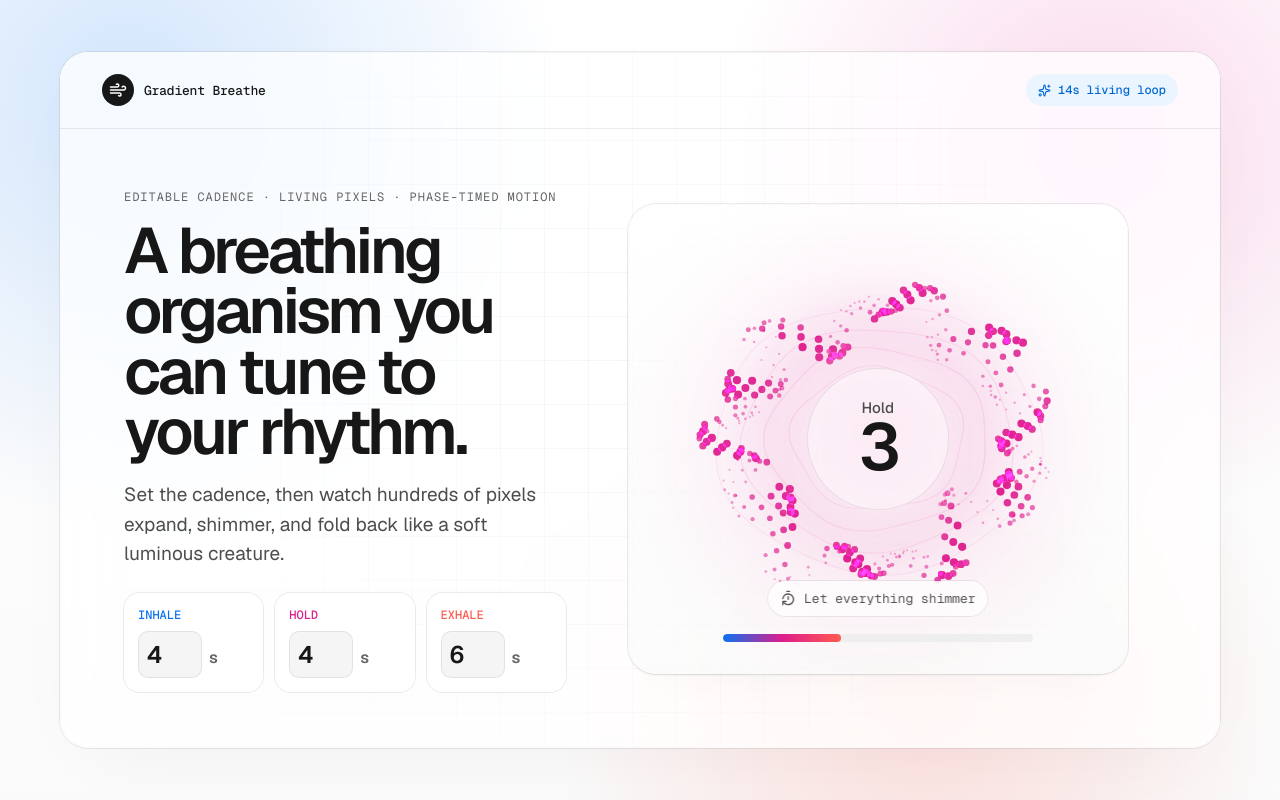
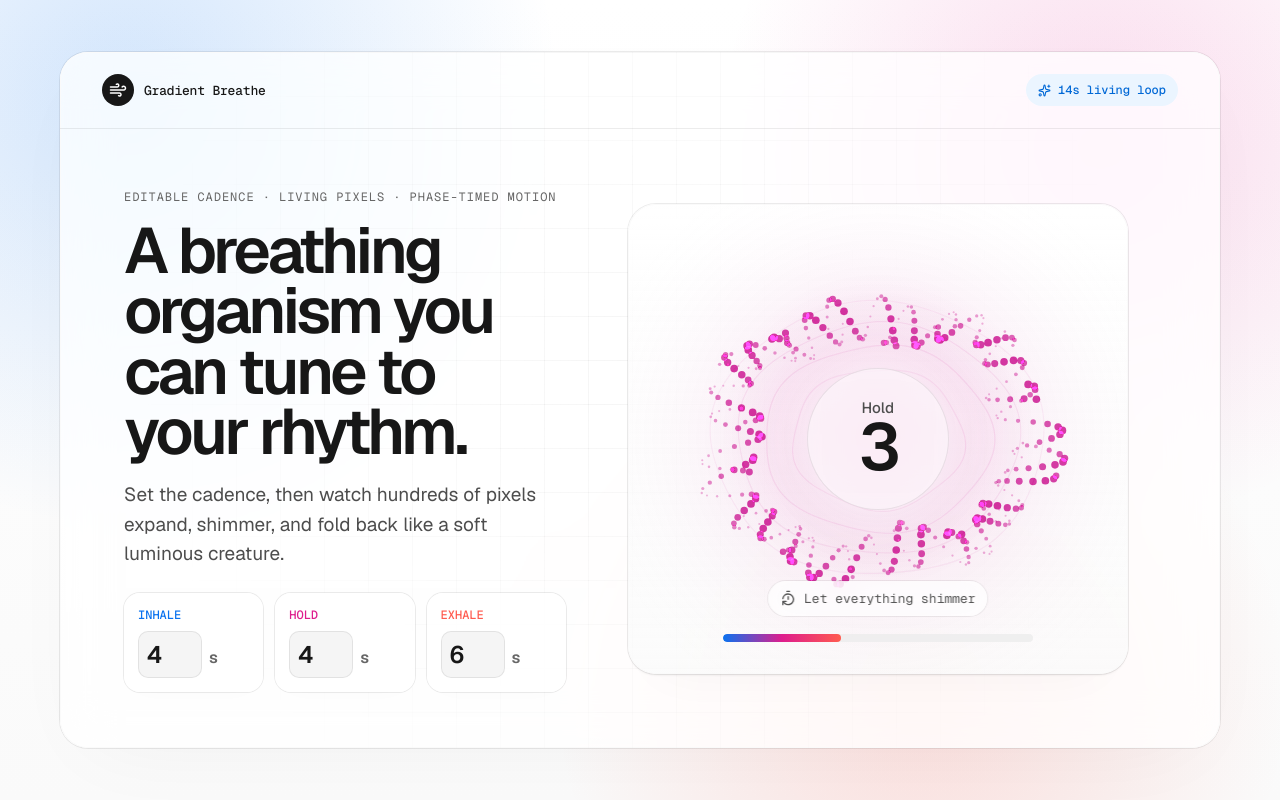
Before and after one commit to igal-hermes/gradient-breathe, a React (Vite) app: page / in a window 1280 px wide. Built offline with nearby package versions, Linux system fonts and the light colour scheme.

Commit message:
Smooth organism transitions and slow motion

```diff
--- a/src/main.jsx
+++ b/src/main.jsx
@@ -13,6 +13,21 @@ function clampDuration(value) {
   const parsed = Number(value);
   if (!Number.isFinite(parsed)) return 1;
   return Math.max(1, Math.min(30, Math.round(parsed)));
+}
+
+function hexToRgb(hex) {
+  const clean = hex.replace('#', '');
+  return [0, 2, 4].map((offset) => parseInt(clean.slice(offset, offset + 2), 16));
+}
+
+function rgbToHex([r, g, b]) {
+  return `#${[r, g, b].map((v) => Math.round(v).toString(16).padStart(2, '0')).join('')}`;
+}
+
+function lerpColor(from, to, amount) {
+  const a = hexToRgb(from);
+  const b = hexToRgb(to);
+  return rgbToHex(a.map((value, i) => value + (b[i] - value) * amount));
 }
 
 function useBreathClock(durations) {
@@ -57,13 +72,13 @@ function useBreathClock(durations) {
   return { phase, phaseProgress, remaining, cycle, cycleProgress, elapsed };
 }
 
-function OrganismCanvas({ phase, phaseProgress, elapsed, phaseDuration }) {
+function OrganismCanvas({ phase, phaseProgress, elapsed, phaseDuration, visualColor }) {
   const canvasRef = useRef(null);
-  const stateRef = useRef({ phase, phaseProgress, elapsed, phaseDuration });
+  const stateRef = useRef({ phase, phaseProgress, elapsed, phaseDuration, visualColor });
 
   useEffect(() => {
-    stateRef.current = { phase, phaseProgress, elapsed, phaseDuration };
-  }, [phase, phaseProgress, elapsed, phaseDuration]);
+    stateRef.current = { phase, phaseProgress, elapsed, phaseDuration, visualColor };
+  }, [phase, phaseProgress, elapsed, phaseDuration, visualColor]);
 
   useEffect(() => {
     const canvas = canvasRef.current;
@@ -84,41 +99,40 @@ function OrganismCanvas({ phase, phaseProgress, elapsed, phaseDuration }) {
     };
 
     const draw = () => {
-      const { phase, phaseProgress, elapsed, phaseDuration } = stateRef.current;
+      const { phase, phaseProgress, elapsed, phaseDuration, visualColor } = stateRef.current;
       const w = canvas.clientWidth;
       const h = canvas.clientHeight;
       const cx = w / 2;
       const cy = h / 2;
       const min = Math.min(w, h);
       const inhaleScale = phase.key === 'inhale' ? phaseProgress : phase.key === 'hold' ? 1 : 1 - phaseProgress;
-      const phaseWave = phaseProgress * Math.PI * 2;
-      const durationFactor = 4 / Math.max(1, phaseDuration);
-      const organismTime = phaseProgress * Math.PI * 2;
+      const slowTime = elapsed * (0.105 * (4 / Math.max(1, phaseDuration)));
+      const breathWave = phaseProgress * Math.PI;
       const breath = 0.72 + inhaleScale * 0.3;
-      const pulse = Math.sin(phaseWave) * 0.028 + Math.sin(phaseWave * 2.0) * 0.012;
+      const pulse = Math.sin(breathWave) * 0.018 + Math.sin(slowTime * 0.9) * 0.01;
       const radius = min * 0.31 * (breath + pulse);
 
       ctx.clearRect(0, 0, w, h);
       const bg = ctx.createRadialGradient(cx, cy, min * 0.04, cx, cy, min * 0.62);
-      bg.addColorStop(0, `${phase.color}28`);
-      bg.addColorStop(0.42, `${phase.color}12`);
+      bg.addColorStop(0, `${visualColor}28`);
+      bg.addColorStop(0.42, `${visualColor}12`);
       bg.addColorStop(1, 'rgba(255,255,255,0)');
       ctx.fillStyle = bg;
       ctx.fillRect(0, 0, w, h);
 
       ctx.globalCompositeOperation = 'lighter';
       for (const p of particles) {
-        const drift = organismTime * (0.55 + p.jitter * 0.42);
+        const drift = slowTime * (0.34 + p.jitter * 0.22);
         const angle = p.lane * Math.PI * 2 + drift;
-        const wave = Math.sin(angle * 4 + organismTime * 2.2 + p.seed) * 0.17 + Math.cos(angle * 7 - organismTime * 1.15) * 0.075;
+        const wave = Math.sin(angle * 4 + slowTime * 1.25 + p.seed) * 0.15 + Math.cos(angle * 7 - slowTime * 0.72) * 0.065;
         const membrane = radius * (1 + wave);
-        const spiral = Math.sin(organismTime * 0.9 + p.seed) * min * 0.018 * durationFactor;
+        const spiral = Math.sin(slowTime * 0.55 + p.seed) * min * 0.01;
         const x = cx + Math.cos(angle) * (membrane + spiral);
-        const y = cy + Math.sin(angle) * (membrane * 0.82 + spiral) + Math.sin(angle * 3 + organismTime) * min * 0.024;
-        const depth = 0.45 + 0.55 * Math.sin(angle + organismTime * 1.2 + p.seed);
-        const size = 1.35 + depth * 2.75;
+        const y = cy + Math.sin(angle) * (membrane * 0.82 + spiral) + Math.sin(angle * 3 + slowTime) * min * 0.018;
+        const depth = 0.45 + 0.55 * Math.sin(angle + slowTime * 0.72 + p.seed);
+        const size = 1.3 + depth * 2.55;
         ctx.beginPath();
-        ctx.fillStyle = phase.color + Math.floor(92 + depth * 138).toString(16).padStart(2, '0');
+        ctx.fillStyle = visualColor + Math.floor(92 + depth * 138).toString(16).padStart(2, '0');
         ctx.arc(x, y, size, 0, Math.PI * 2);
         ctx.fill();
       }
@@ -126,11 +140,11 @@ function OrganismCanvas({ phase, phaseProgress, elapsed, phaseDuration }) {
       for (let ring = 0; ring < 4; ring += 1) {
         ctx.beginPath();
         ctx.lineWidth = 1.2;
-        ctx.strokeStyle = phase.color + (28 - ring * 4).toString(16).padStart(2, '0');
-        const r = radius * (0.56 + ring * 0.18 + Math.sin(organismTime + ring) * 0.018);
+        ctx.strokeStyle = visualColor + (28 - ring * 4).toString(16).padStart(2, '0');
+        const r = radius * (0.56 + ring * 0.18 + Math.sin(slowTime * 0.7 + ring) * 0.012);
         for (let i = 0; i <= 220; i += 1) {
           const a = (i / 220) * Math.PI * 2;
-          const wobble = Math.sin(a * 5 + organismTime * 1.65 + ring) * min * 0.008;
+          const wobble = Math.sin(a * 5 + slowTime * 0.9 + ring) * min * 0.006;
           const x = cx + Math.cos(a) * (r + wobble);
           const y = cy + Math.sin(a) * ((r + wobble) * 0.82);
           if (i === 0) ctx.moveTo(x, y); else ctx.lineTo(x, y);
@@ -157,6 +171,17 @@ function OrganismCanvas({ phase, phaseProgress, elapsed, phaseDuration }) {
 function App() {
   const [durations, setDurations] = useState({ inhale: 4, hold: 4, exhale: 6 });
   const { phase, phaseProgress, remaining, cycle, cycleProgress, elapsed } = useBreathClock(durations);
+  const [visualColor, setVisualColor] = useState(phase.color);
+
+  useEffect(() => {
+    let frame;
+    const animateColor = () => {
+      setVisualColor((current) => lerpColor(current, phase.color, 0.035));
+      frame = requestAnimationFrame(animateColor);
+    };
+    frame = requestAnimationFrame(animateColor);
+    return () => cancelAnimationFrame(frame);
+  }, [phase.color]);
 
   const updateDuration = (key, value) => setDurations((prev) => ({ ...prev, [key]: clampDuration(value) }));
 
@@ -184,8 +209,8 @@ function App() {
             </div>
           </div>
 
-          <div className="breather" style={{ '--phase-color': phase.color }}>
-            <OrganismCanvas phase={phase} phaseProgress={phaseProgress} elapsed={elapsed} phaseDuration={durations[phase.key]} />
+          <div className="breather" style={{ '--phase-color': visualColor }}>
+            <OrganismCanvas phase={phase} phaseProgress={phaseProgress} elapsed={elapsed} phaseDuration={durations[phase.key]} visualColor={visualColor} />
             <div className="orb-core">
               <span>{phase.label}</span>
               <strong>{remaining}</strong>
```
